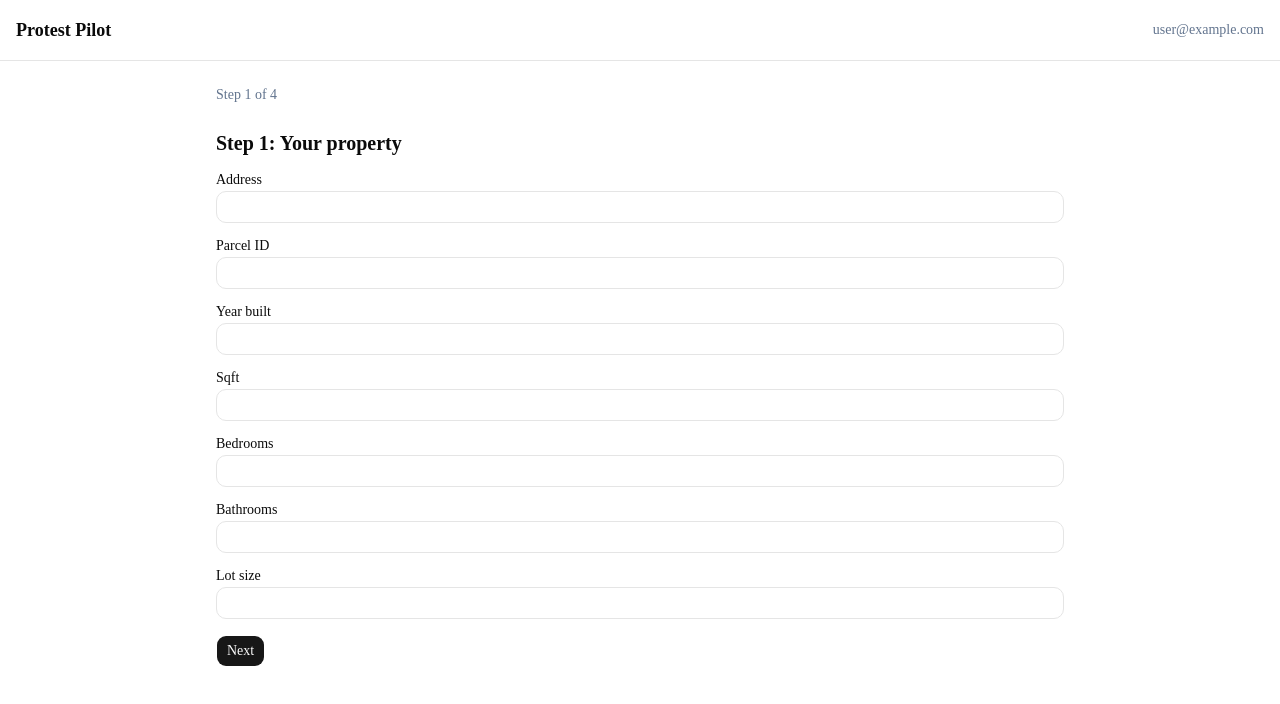
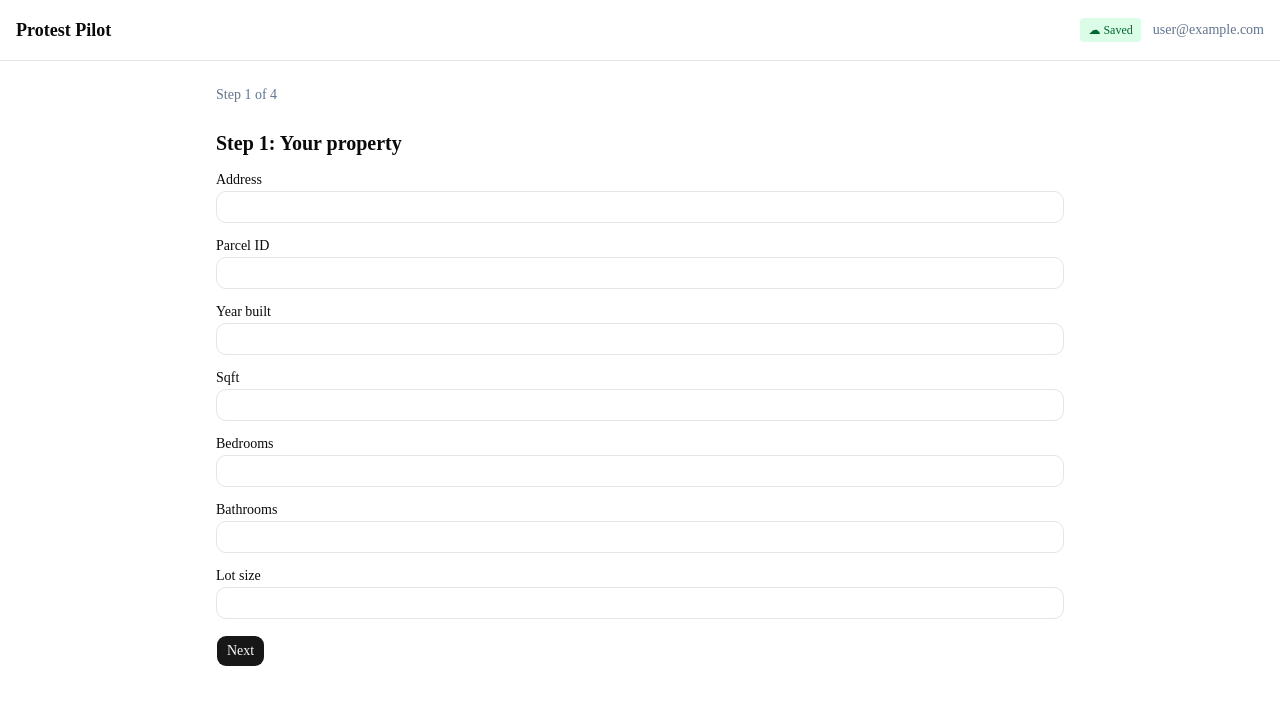
Before and after one commit to ZhekaGrem/pwa-tax, a Next.js app: page /appeal/new in a window 1280 px wide. Shown: the top 704 px of the page. Built offline with nearby package versions, Linux system fonts and the light colour scheme; no server answers; sample sign-in values are in the browser's storage.

Commit message:
feat(ui): SyncBadge + TimelineDeadlines

```diff
--- a/src/components/AppShell.tsx
+++ b/src/components/AppShell.tsx
@@ -2,6 +2,7 @@
 import { ReactNode, useEffect } from 'react'
 import { useAuth } from '@/hooks/useAuth'
 import { useRouter } from 'next/navigation'
+import { SyncBadge } from '@/components/ui/SyncBadge'
 
 export function AppShell({ children }: { children: ReactNode }) {
   const { user, loading } = useAuth()
@@ -14,7 +15,10 @@ export function AppShell({ children }: { children: ReactNode }) {
     <div className="min-h-screen">
       <header className="border-b bg-white p-4 flex items-center justify-between">
         <h1 className="text-lg font-semibold">Protest Pilot</h1>
-        <span className="text-sm text-slate-500">{user.email}</span>
+        <div className="flex items-center gap-3">
+          <SyncBadge pendingWrites={false} />
+          <span className="text-sm text-slate-500">{user.email}</span>
+        </div>
       </header>
       <main className="mx-auto max-w-4xl p-6">{children}</main>
     </div>
--- /dev/null
+++ b/src/components/appeal/TimelineDeadlines.tsx
@@ -0,0 +1,27 @@
+'use client'
+import { useEffect, useState } from 'react'
+import { TEXAS_TIMELINE, getCurrentPhase } from '@/data/timeline-texas'
+
+export function TimelineDeadlines() {
+  const [now, setNow] = useState(() => new Date())
+  useEffect(() => {
+    const t = setInterval(() => setNow(new Date()), 24 * 60 * 60 * 1000)
+    return () => clearInterval(t)
+  }, [])
+  const current = getCurrentPhase(now)
+  const tone = { grey: 'bg-slate-100', yellow: 'bg-yellow-100 animate-pulse', blue: 'bg-blue-100' }
+  return (
+    <ol className="space-y-2">
+      {TEXAS_TIMELINE.map((p) => (
+        <li
+          key={p.id}
+          aria-current={p.id === current.id ? 'step' : undefined}
+          className={`rounded border p-3 ${p.id === current.id ? tone[p.tone] : 'bg-white'}`}
+        >
+          <div className="font-medium">{p.label}</div>
+          <div className="text-sm text-slate-600">{p.description}</div>
+        </li>
+      ))}
+    </ol>
+  )
+}
--- /dev/null
+++ b/src/components/ui/SyncBadge.tsx
@@ -0,0 +1,37 @@
+'use client'
+import { useSyncExternalStore } from 'react'
+
+export type SyncState = 'synced' | 'pending' | 'offline'
+
+export function SyncBadgeView({ state }: { state: SyncState }) {
+  const meta = {
+    synced: { text: 'Saved', cls: 'bg-green-100 text-green-800' },
+    pending: { text: 'Syncing…', cls: 'bg-yellow-100 text-yellow-800' },
+    offline: { text: 'Saved locally (offline)', cls: 'bg-slate-200 text-slate-700' },
+  }[state]
+  return (
+    <span
+      aria-live="polite"
+      className={`inline-flex items-center gap-1 rounded px-2 py-1 text-xs ${meta.cls}`}
+    >
+      ☁ {meta.text}
+    </span>
+  )
+}
+
+function subscribeOnline(callback: () => void) {
+  window.addEventListener('online', callback)
+  window.addEventListener('offline', callback)
+  return () => {
+    window.removeEventListener('online', callback)
+    window.removeEventListener('offline', callback)
+  }
+}
+const getOnlineSnapshot = () => navigator.onLine
+const getOnlineServerSnapshot = () => true
+
+export function SyncBadge({ pendingWrites }: { pendingWrites: boolean }) {
+  const online = useSyncExternalStore(subscribeOnline, getOnlineSnapshot, getOnlineServerSnapshot)
+  const state: SyncState = pendingWrites ? 'pending' : online ? 'synced' : 'offline'
+  return <SyncBadgeView state={state} />
+}
```
Also changed, not shown: 1 other file (tests, documents, lock files or other folders).
